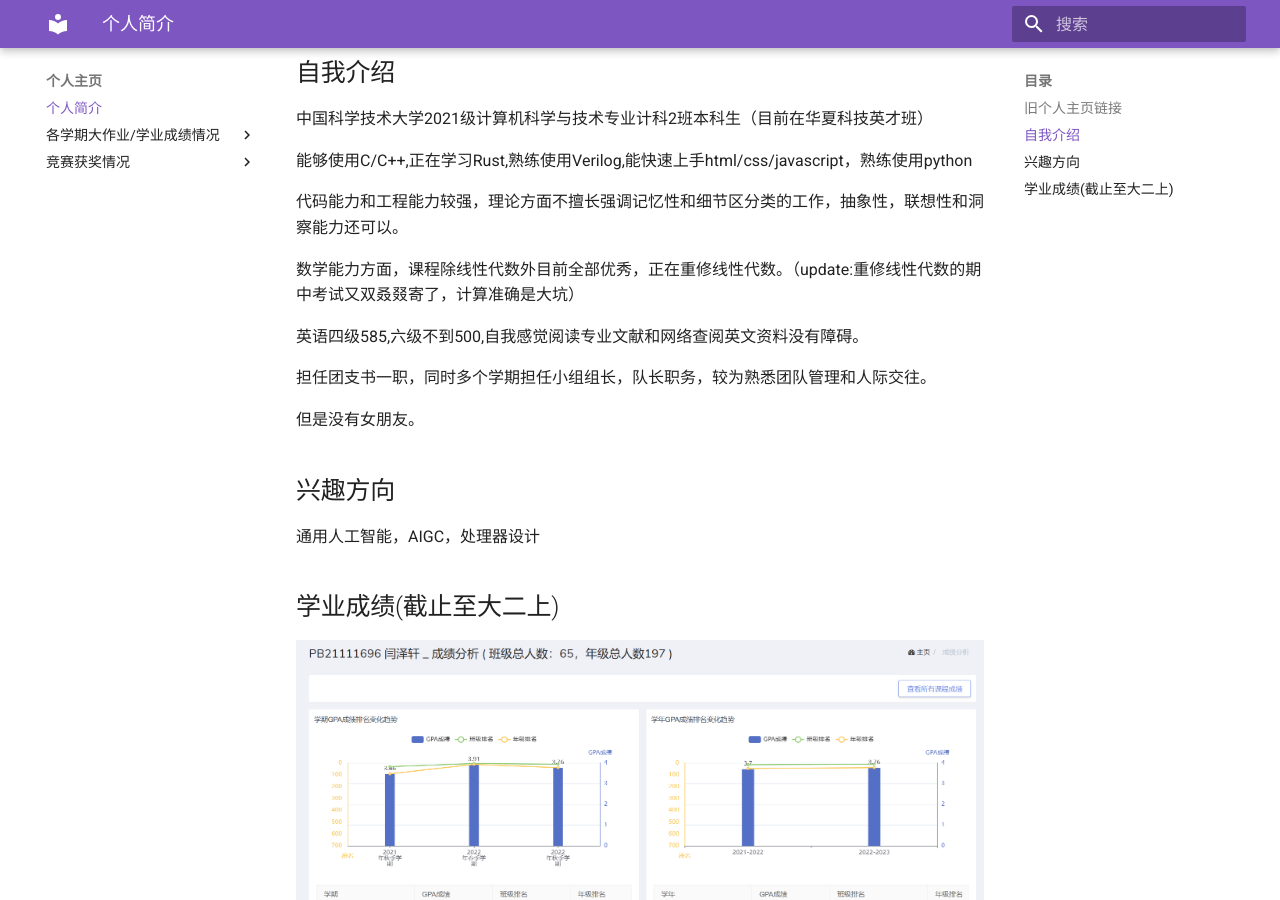
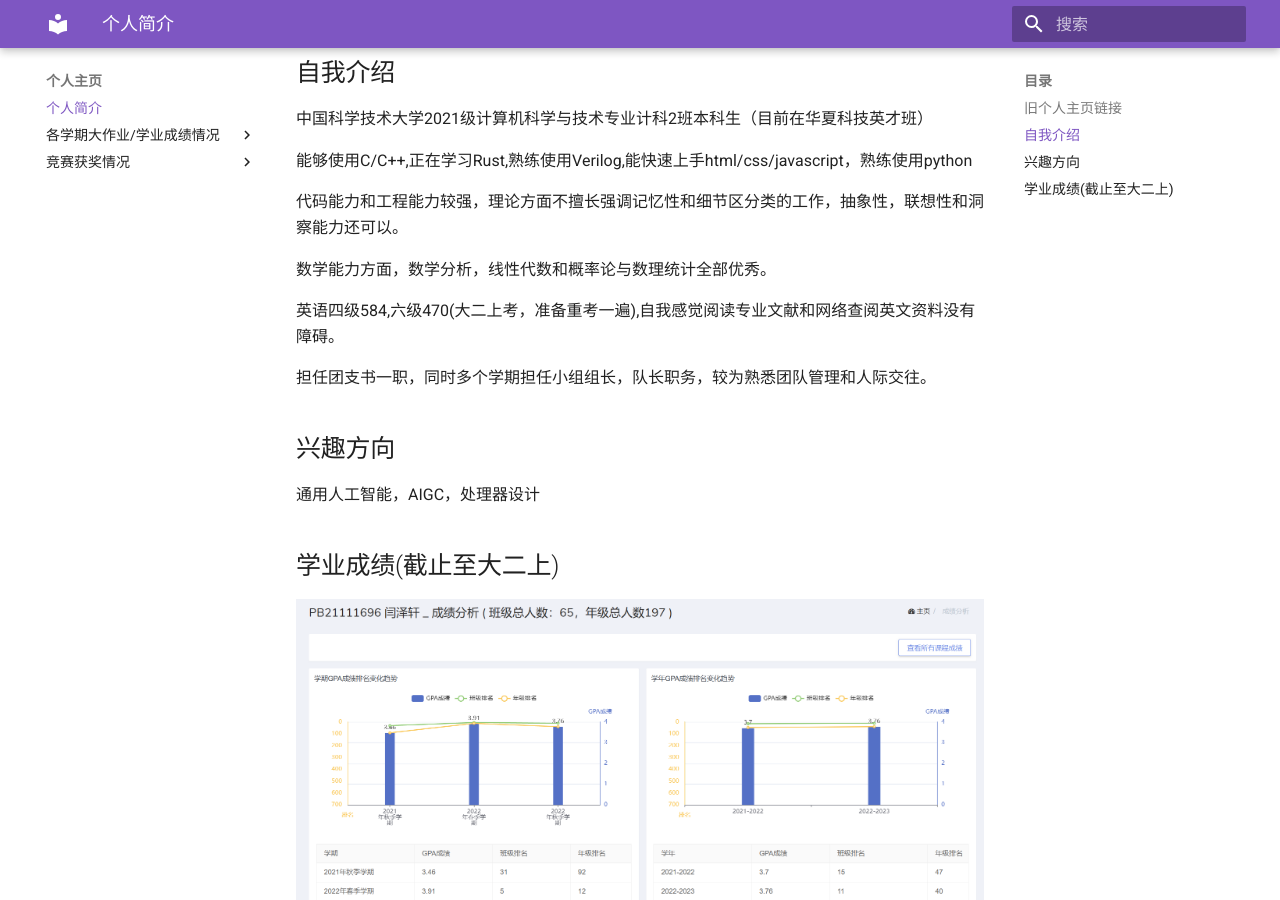
Before and after one commit to yuriYanZeXuan/homepage, an MkDocs documentation site: the page built from docs/index.md, in a window 1280 px wide and 900 px high, scrolled down 458 px. Built offline with MkDocs 1.6.1 and Material for MkDocs 9.7.7, drawn with Linux system fonts in a browser that asks for light colours.

Commit message:
添加大二下和大三上下的页面

```diff
--- a/docs/index.md
+++ b/docs/index.md
@@ -18,13 +18,12 @@
 
 代码能力和工程能力较强，理论方面不擅长强调记忆性和细节区分类的工作，抽象性，联想性和洞察能力还可以。
 
-数学能力方面，课程除线性代数外目前全部优秀，正在重修线性代数。（update:重修线性代数的期中考试又双叒叕寄了，计算准确是大坑）
+数学能力方面，数学分析，线性代数和概率论与数理统计全部优秀。
 
-英语四级585,六级不到500,自我感觉阅读专业文献和网络查阅英文资料没有障碍。
+英语四级584,六级470(大二上考，准备重考一遍),自我感觉阅读专业文献和网络查阅英文资料没有障碍。
 
 担任团支书一职，同时多个学期担任小组组长，队长职务，较为熟悉团队管理和人际交往。
 
-但是没有女朋友。
 
 
 ## 兴趣方向
```
Also changed, not shown: docs/semester/JuniorDowm.md (added), docs/semester/JuniorUp.md (added).
